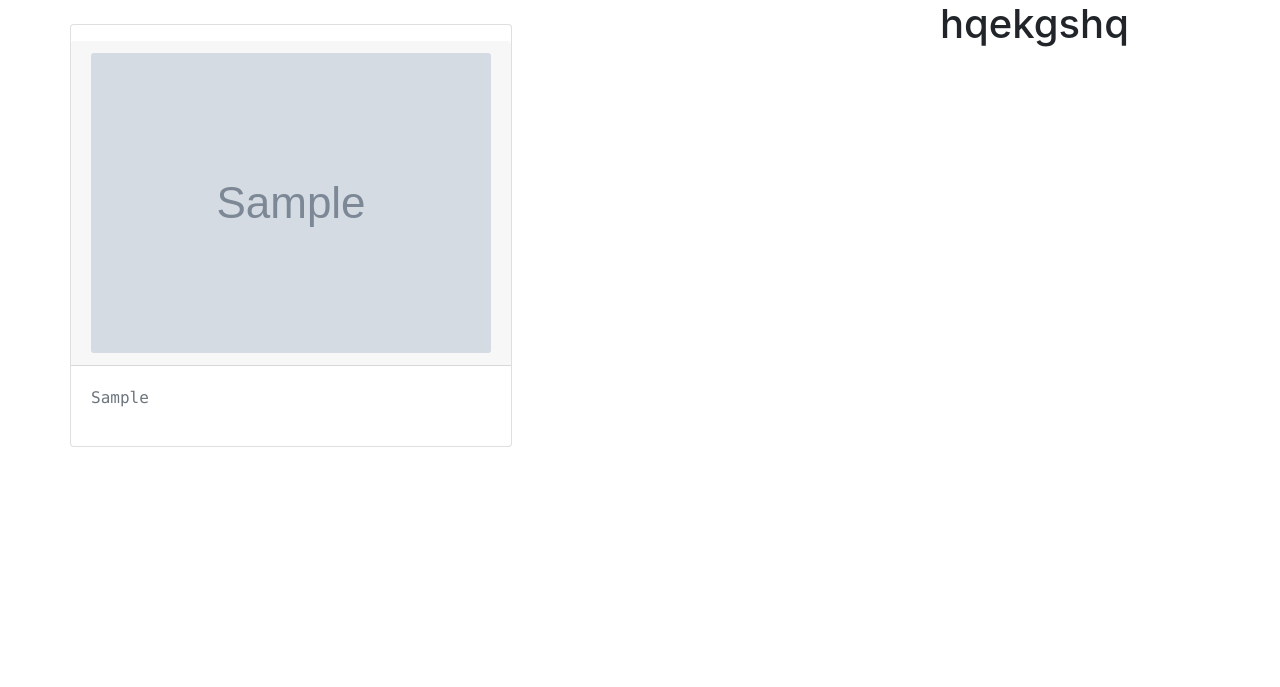
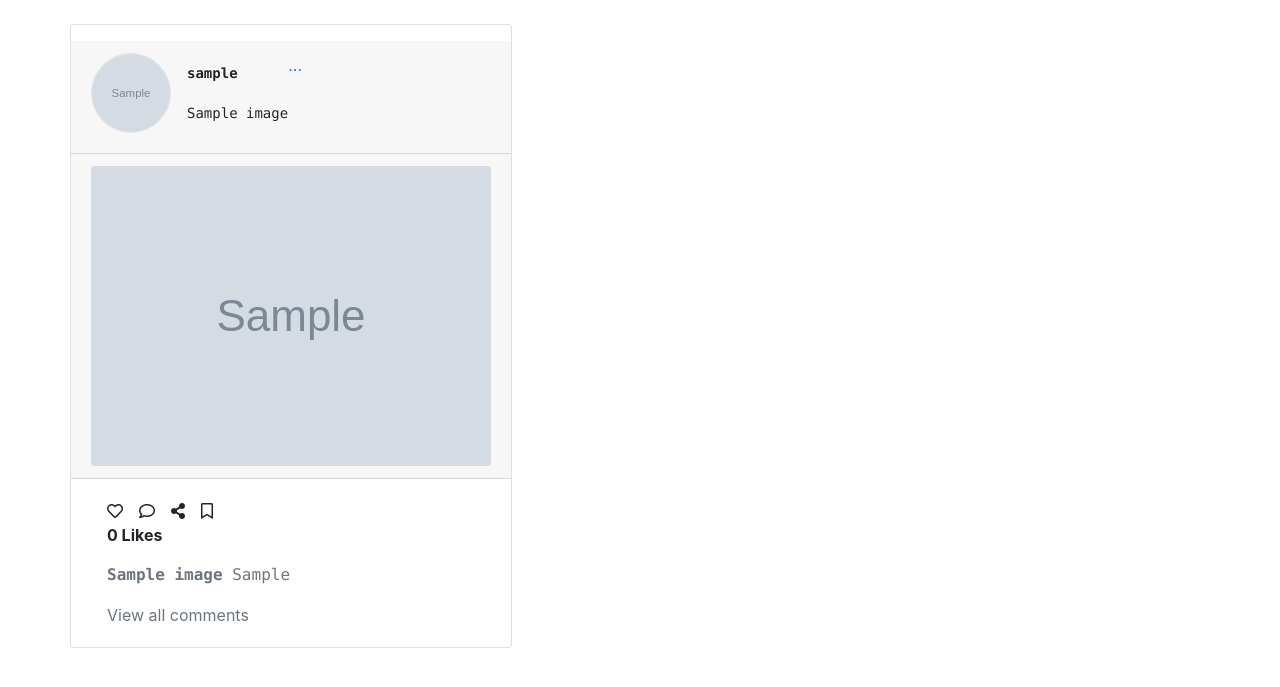
Before and after one commit to mugendinjue/instagram, a Django app: page /index/ in a window 1280 px wide. Shown: the part 56-743 px from the top of the page. Run offline with Django 3.2, Linux system fonts and the light colour scheme; a user stored in the database is signed in; tables that the repository leaves empty hold one stand-in row (values such as "Sample post"); grey boxes marked "Sample" are stand-in pictures; some libraries are stand-ins or nearby versions.

Commit message:
add font awesome links

```diff
--- a/insta/templates/main/index.html
+++ b/insta/templates/main/index.html
@@ -3,6 +3,20 @@
 {% block content %}
 
 {{block.super}}
+<style>
+
+  .head,.flex{
+    display: flex;
+  }
+  .dots{
+    float: right;
+
+  }
+  a[href]{
+    text-decoration: none;
+
+  }
+</style>
 
 <div class="container">
   <div class="row">
@@ -11,12 +25,44 @@
         {% for image in images %}
           <div class="row">
             <div class="card pt-3 mt-4">
+              <div class="card-header head">
+                <div>
+                  <img src="{{image.user.profile.profile_pic.url}}" class="rounded-circle border" alt="{{image.user.profile.profile_pic.url}}" width="80" height="80">
+                </div>
+                <div >
+                  <p class="text-monospace ml-3 pt-2"><small><strong>{{image.user.username}}</strong></small></p>
+                  <p class="text-monospace ml-3"><small>{{image.name}}</small></p>
+                </div>
+                <div class="dots">
+                  <a href="#" data-toggle="modal" data-target="#exampleModalCenter">...</a>
+                </div>
+              </div>
               <div class="card-header">
               <img src="{{image.image.url}}" alt="" class="card-img">
             </div>
             <div class="card-body">
+              <div class="flex">
+                <div class="ml-3">
+                  <i class="far fa-heart"></i>
+                </div>
+                <div class="ml-3">
+                  <i class="far fa-comment"></i>
+                </div>
+                <div class="ml-3">
+                  <i class="fas fa-share-alt"></i>
+                </div>
+                <div class="ml-3">
+                  <i class="far fa-bookmark"></i>
+                </div>
+              </div>
               <div>
-                <p class="text-muted text-monospace">{{image.caption}}</p>
+                <p><strong class="ml-3">0 Likes</strong></p>
+              </div>
+              <div>
+                <p class="text-muted text-monospace ml-3"><strong>{{image.name}}</strong> {{image.caption}}</p>
+              </div>
+              <div class="ml-3 ">
+                <a href="#" class="text-muted">View all comments</a>
               </div>
             </div>
             </div>
@@ -24,7 +70,34 @@
         {% endfor %}
       {% endif %}
     </div>
-    <div class="col-md-3"><h1>hqekgshq</h1></div>
+    <div class="col-md-3">
+
+    </div>
+    </div>
+  </div>
+
+  <div class="modal fade" id="exampleModalCenter" tabindex="-1" role="dialog" aria-labelledby="exampleModalCenterTitle" aria-hidden="true">
+    <div class="modal-dialog modal-dialog-centered" role="document">
+      <div class="modal-content">
+        <div class="modal-header">
+          <a href="#" style="color: red;">Report inappropriate</a>
+        </div>
+        <div class="modal-header">
+            <a href="#" style="color: red;">unfollow</a>
+        </div>
+        <div class="modal-header">
+            <a href="#">Go to post</a>
+        </div>
+        <div class="modal-header">
+            <a href="#">Share</a>
+        </div>
+        <div class="modal-header">
+            <a href="#">Copy link</a>
+        </div>
+        <div class="modal-header">
+            <a href="#"  data-dismiss="modal">cancel</a>
+          </div>
+      </div>
     </div>
   </div>
 
```
